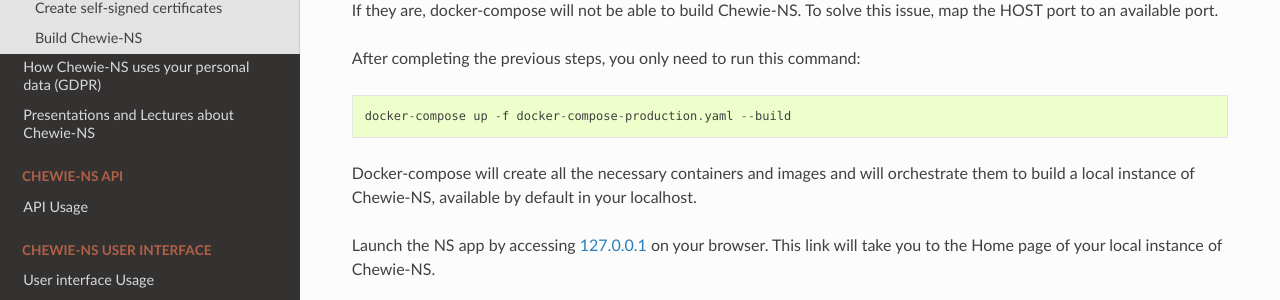
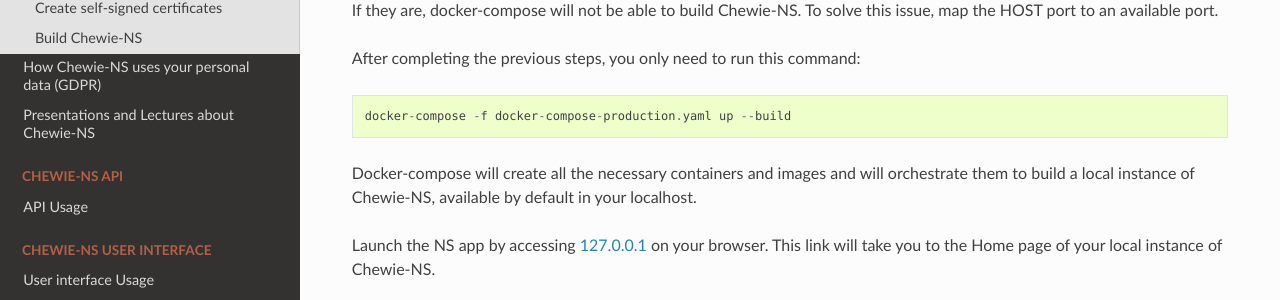
Before and after one commit to B-UMMI/Chewie-NS, a Sphinx documentation site: the page built from docs/getting_started/installation.rst, in a window 1280 px wide and 900 px high, scrolled down 3109 px. Shown: the part 430-730 px from the top of the window. Built offline with Sphinx 7.4.7 and the Read the Docs theme 2.0.0, drawn with Linux system fonts in a browser that asks for light colours.

```diff
--- a/docs/getting_started/installation.rst
+++ b/docs/getting_started/installation.rst
@@ -159,7 +159,7 @@ If they are, docker-compose will not be able to build Chewie-NS. To solve this i
 
 After completing the previous steps, you only need to run this command::
 
-    docker-compose up -f docker-compose-production.yaml --build
+    docker-compose -f docker-compose-production.yaml up --build
 
 Docker-compose will create all the necessary containers and images and will orchestrate them to build a local instance of Chewie-NS, available by
 default in your localhost.
```
